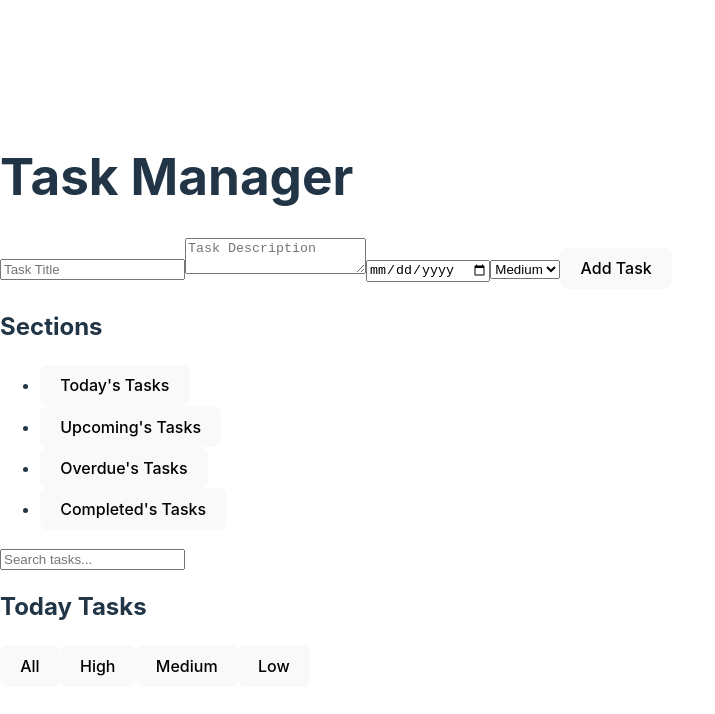
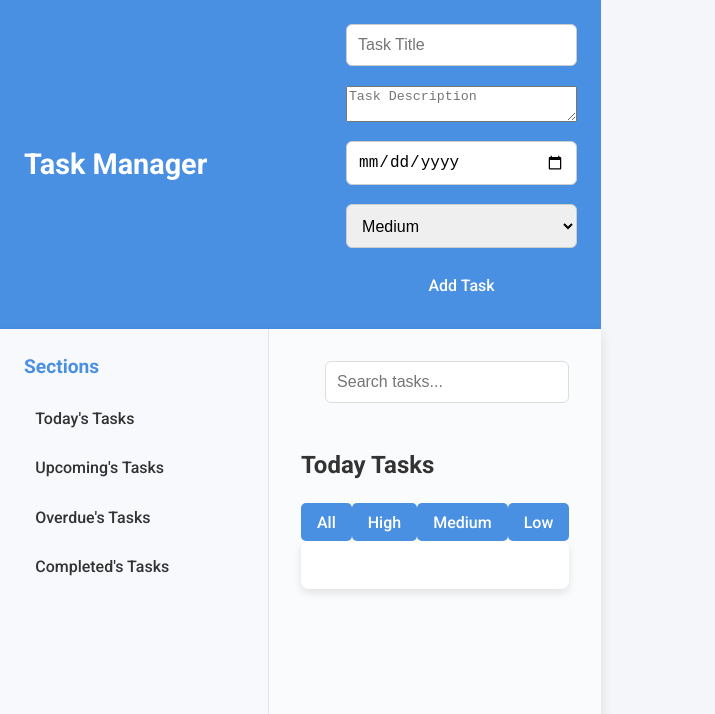
Before and after one commit to rahulbauddh/Task-Manager, a React (Vite) app: page / in a window 1280 px wide. Shown: the top 714 px of the page, without its empty margins (0-715 px from the left). Built offline with nearby package versions, Linux system fonts and the light colour scheme.

Commit message:
added styling for dashboard

```diff
--- a/src/pages/styles.css
+++ b/src/pages/styles.css
@@ -0,0 +1,220 @@
+/* General styles */
+@import url('https://fonts.googleapis.com/css2?family=Roboto:wght@400;500;700&display=swap');
+
+body {
+  font-family: 'Roboto', Arial, sans-serif;
+  margin: 0;
+  padding: 0;
+  background-color: #f4f6fa;
+  color: #333;
+}
+
+.app {
+  display: flex;
+  flex-direction: column;
+  min-height: 100vh;
+}
+
+/* Header styles */
+.app-header {
+  background-color: #4a90e2;
+  color: white;
+  padding: 1.5rem;
+  display: flex;
+  justify-content: space-between;
+  align-items: center;
+}
+
+.app-header h1 {
+  font-weight: 700;
+  margin: 0;
+  font-size: 1.8rem;
+}
+
+/* Dashboard layout */
+.dashboard {
+  display: flex;
+  flex: 1;
+  background-color: #ffffff;
+  box-shadow: 0px 4px 12px rgba(0, 0, 0, 0.1);
+}
+
+/* Main content area */
+.task-content {
+  flex: 1;
+  padding: 2rem;
+  display: flex;
+  flex-direction: column;
+  background-color: #fafbfc;
+}
+
+/* Search box */
+.search {
+  align-self: flex-end;
+  margin-bottom: 1.5rem;
+}
+
+.search input {
+  padding: 0.7rem;
+  border: 1px solid #ddd;
+  border-radius: 6px;
+  width: 220px;
+  font-size: 1rem;
+  transition: border-color 0.3s;
+}
+
+.search input:focus {
+  border-color: #4a90e2;
+  outline: none;
+}
+
+/* Sidebar (sections) */
+.sidebar {
+  width: 220px;
+  background-color: #f7f9fc;
+  padding: 1.5rem;
+  border-right: 1px solid #e0e4e8;
+}
+
+.sidebar h2 {
+  margin-top: 0;
+  font-size: 1.2rem;
+  color: #4a90e2;
+}
+
+.sidebar ul {
+  list-style-type: none;
+  padding: 0;
+  margin: 1rem 0 0;
+}
+
+.sidebar li {
+  margin-bottom: 0.5rem;
+}
+
+.sidebar button {
+  background: none;
+  border: none;
+  cursor: pointer;
+  color: #333;
+  text-align: left;
+  width: 100%;
+  padding: 0.7rem;
+  font-size: 1rem;
+  font-weight: 500;
+  border-radius: 4px;
+  transition: all 0.3s;
+}
+
+.sidebar button:hover {
+  background-color: #eaf3ff;
+  color: #4a90e2;
+}
+
+/* Task list and items */
+.task-list {
+  background-color: #ffffff;
+  border-radius: 8px;
+  box-shadow: 0 4px 8px rgba(0, 0, 0, 0.1);
+  padding: 1.5rem;
+}
+
+.task-item {
+  display: flex;
+  align-items: center;
+  justify-content: space-between;
+  padding: 1rem 0;
+  border-bottom: 1px solid #e0e4e8;
+}
+
+.task-item:last-child {
+  border-bottom: none;
+}
+
+.task-item h3 {
+  font-size: 1.2rem;
+  font-weight: 500;
+  color: #333;
+  margin: 0;
+}
+
+.task-item p {
+  margin: 0.2rem 0;
+  font-size: 0.9rem;
+  color: #777;
+}
+
+/* Buttons */
+button {
+  background-color: #4a90e2;
+  color: white;
+  border: none;
+  padding: 0.6rem 1rem;
+  border-radius: 5px;
+  cursor: pointer;
+  font-size: 1rem;
+  transition: background-color 0.3s;
+}
+
+button:hover {
+  background-color: #3a7bc8;
+}
+
+/* Form styles */
+form {
+  display: flex;
+  flex-direction: column;
+  gap: 1.2rem;
+}
+
+input, select {
+  padding: 0.7rem;
+  border: 1px solid #ccc;
+  border-radius: 6px;
+  font-size: 1rem;
+}
+
+input:focus, select:focus {
+  border-color: #4a90e2;
+  outline: none;
+}
+
+/* Edit task modal */
+.edit-task-modal {
+  position: fixed;
+  top: 50%;
+  left: 50%;
+  transform: translate(-50%, -50%);
+  background-color: white;
+  padding: 2rem;
+  border-radius: 10px;
+  box-shadow: 0 6px 12px rgba(0, 0, 0, 0.15);
+  z-index: 100;
+  width: 90%;
+  max-width: 400px;
+}
+
+/* Responsive design */
+@media (max-width: 768px) {
+  .dashboard {
+    flex-direction: column;
+  }
+
+  .sidebar {
+    width: 100%;
+    border-right: none;
+    border-bottom: 1px solid #e1e4e8;
+  }
+
+  .task-content {
+    padding: 1.5rem;
+  }
+
+  .search {
+    align-self: stretch;
+  }
+
+  .search input {
+    width: 100%;
+  }
+}
```
